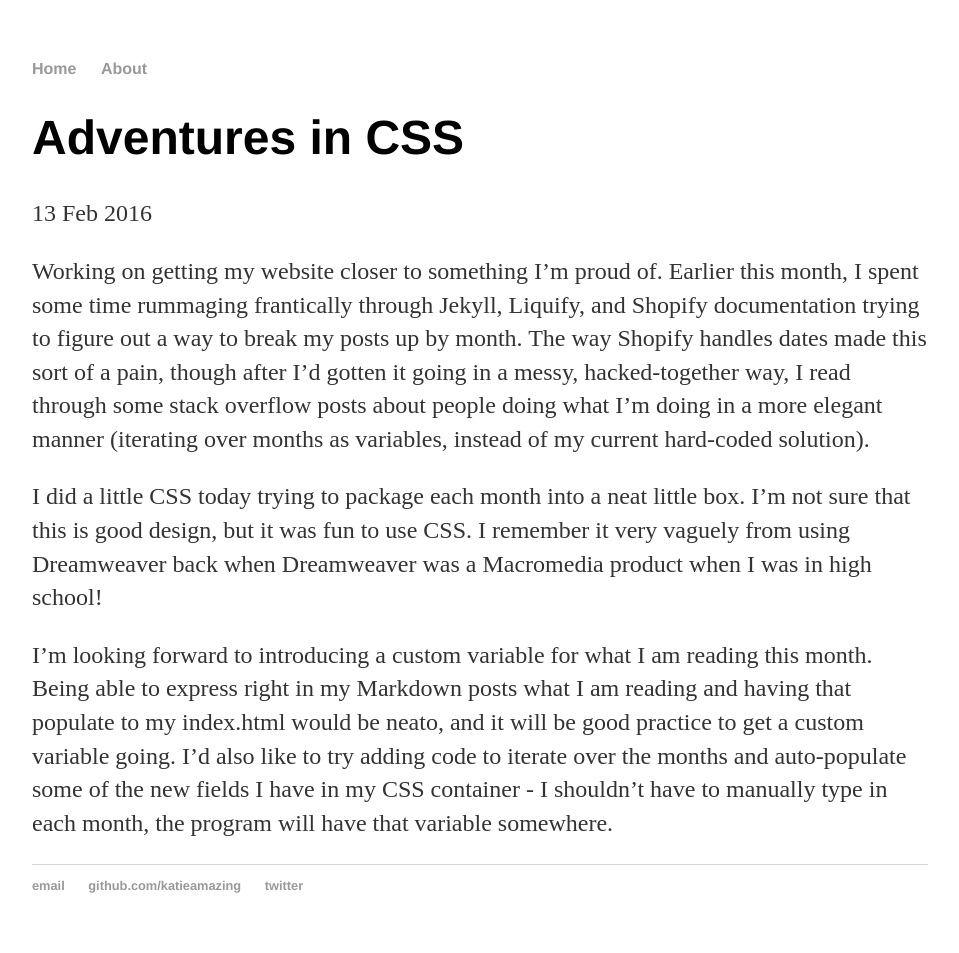
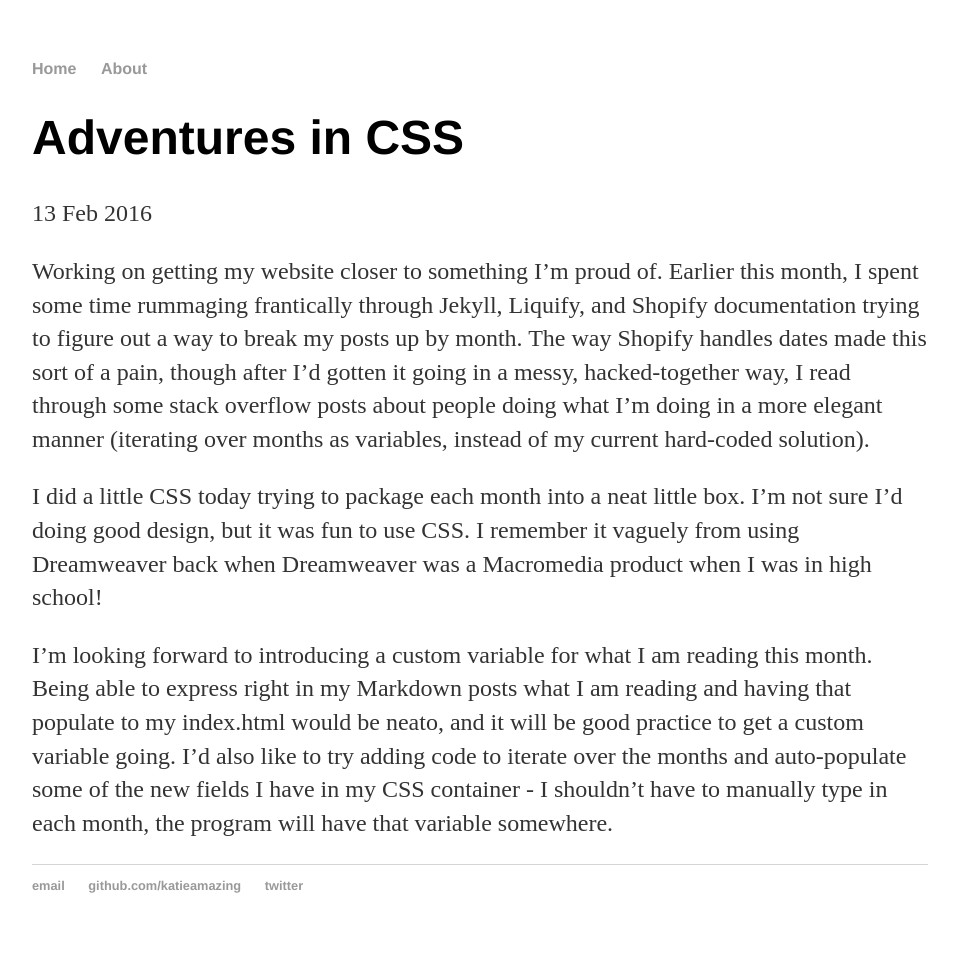
Before and after one commit to katieamazing/katieamazing.github.io, a Jekyll site: the page built from _posts/2016-02-13-adventures-in-css.md, in a window 1280 px wide. Shown: the whole page, without its empty margins (160-1119 px from the left). Built offline with Jekyll 4.4.1, drawn with Linux system fonts in a browser that asks for light colours.

Commit message:
Update 2016-02-13-adventures-in-css.md

```diff
--- a/_posts/2016-02-13-adventures-in-css.md
+++ b/_posts/2016-02-13-adventures-in-css.md
@@ -6,6 +6,6 @@ date: 2016-02-13
 
 Working on getting my website closer to something I'm proud of. Earlier this month, I spent some time rummaging frantically through Jekyll, Liquify, and Shopify documentation trying to figure out a way to break my posts up by month. The way Shopify handles dates made this sort of a pain, though after I'd gotten it going in a messy, hacked-together way, I read through some stack overflow posts about people doing what I'm doing in a more elegant manner (iterating over months as variables, instead of my current hard-coded solution).
 
-I did a little CSS today trying to package each month into a neat little box. I'm not sure that this is good design, but it was fun to use CSS. I remember it very vaguely from using Dreamweaver back when Dreamweaver was a Macromedia product when I was in high school!
+I did a little CSS today trying to package each month into a neat little box. I'm not sure I'd doing good design, but it was fun to use CSS. I remember it vaguely from using Dreamweaver back when Dreamweaver was a Macromedia product when I was in high school!
 
 I'm looking forward to introducing a custom variable for what I am reading this month. Being able to express right in my Markdown posts what I am reading and having that populate to my index.html would be neato, and it will be good practice to get a custom variable going. I'd also like to try adding code to iterate over the months and auto-populate some of the new fields I have in my CSS container - I shouldn't have to manually type in each month, the program will have that variable somewhere.
```
